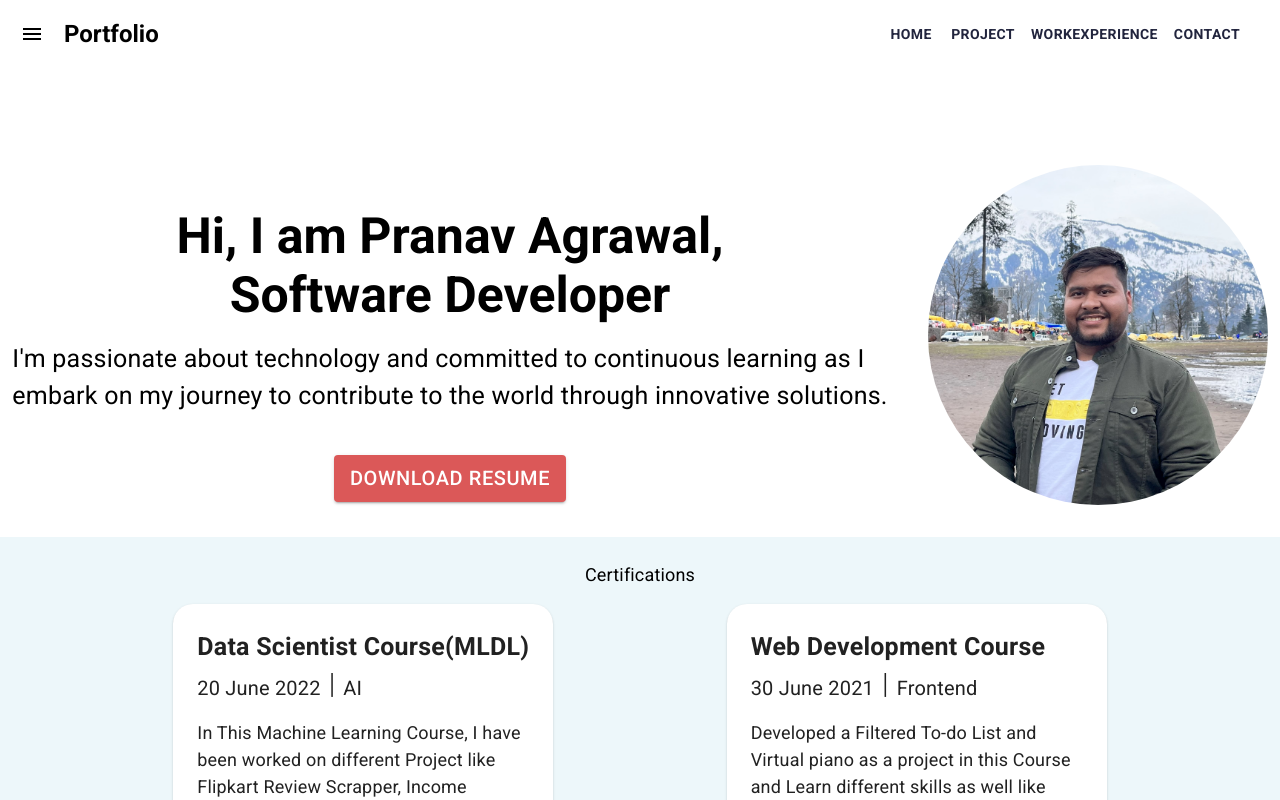
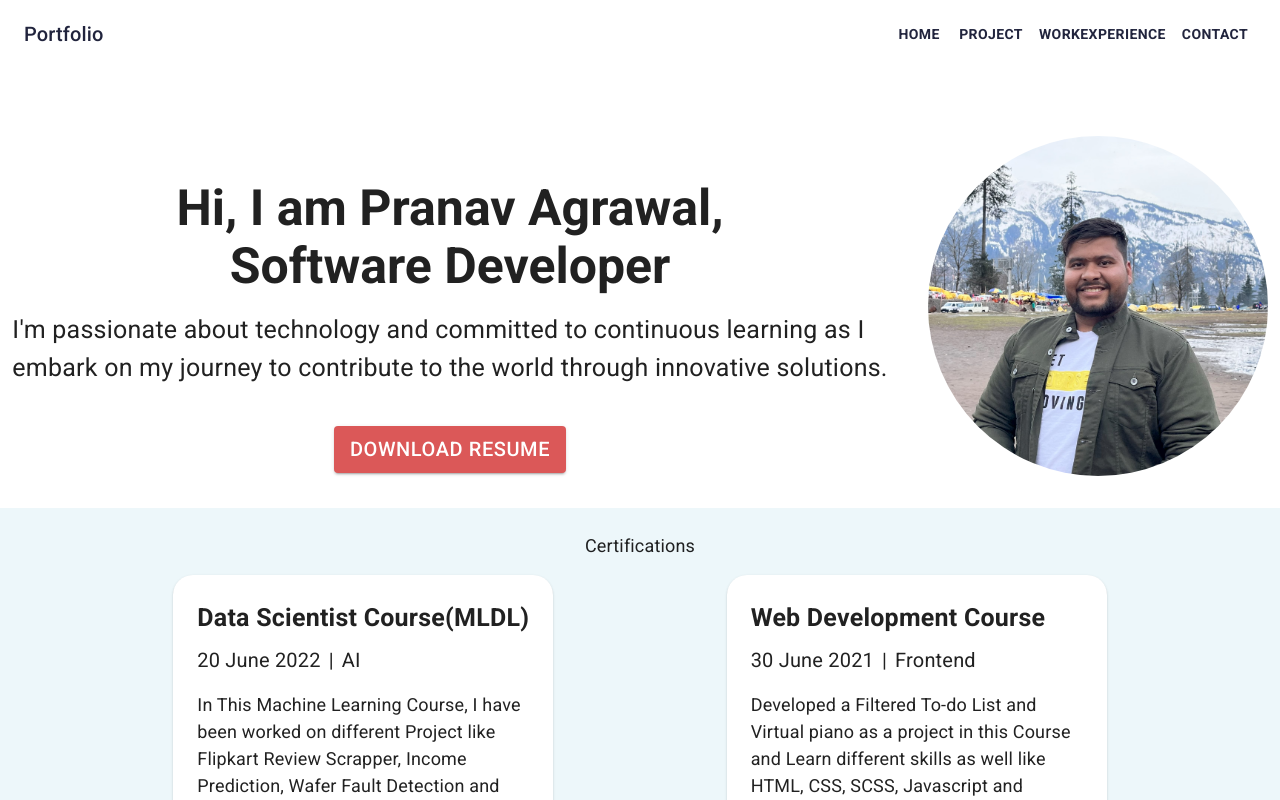
Before and after one commit to Pranavagrl/My_Portfolio, a React (Create React App) app: page / in a window 1280 px wide. Shown: the top 800 px of the page. Built offline with nearby package versions, Linux system fonts and the light colour scheme.

Commit message:
Final Commit

```diff
--- a/src/App.js
+++ b/src/App.js
@@ -1,11 +1,11 @@
 import React from "react";
-import Navbar from "./components/Navbar";
 import { Stack } from "@mui/material";
 import { Route, Routes } from "react-router";
 import HomeScreen from "./components/HomeScreen";
 import Contact from "./components/Contact";
 import WorkExperience from "./components/WorkExperience";
 import Project from "./components/Project";
+import Navbar from "./components/Navbar";
 
 const App = () => {
   return (
--- a/src/components/Navbar.jsx
+++ b/src/components/Navbar.jsx
@@ -1,35 +1,150 @@
 import React from "react";
-import { Box, Button, IconButton, Toolbar, Typography } from "@mui/material";
+import {
+  AppBar,
+  Box,
+  Button,
+  CssBaseline,
+  Divider,
+  Drawer,
+  IconButton,
+  List,
+  ListItem,
+  ListItemButton,
+  ListItemText,
+  Toolbar,
+  Typography,
+} from "@mui/material";
 import MenuIcon from "@mui/icons-material/Menu";
 import { Link } from "react-router-dom";
 
-const pages = ["Home", "Project", "WorkExperience", "Contact"];
+// const pages = ["Home", "Project", "WorkExperience", "Contact"];
 
-const Navbar = () => {
+// const Navbar = () => {
+//   return (
+//     <Toolbar disableGutters>
+//       <IconButton
+//         size="large"
+//         edge="start"
+//         color="inherit"
+//         aria-label="menu"
+//         sx={{ mx: 1, fontWeight: "bold" }}
+//       >
+//         <MenuIcon />
+//       </IconButton>
+//       <Typography variant="h5" sx={{ flexGrow: 1, fontWeight: "bold" }}>
+//         Portfolio
+//       </Typography>
+//       <Box
+//         sx={{
+//           flexGrow: 0,
+//           display: { md: "none", lg: "flex" },
+//           mr: 4,
+//         }}
+//       >
+//         {pages.map((page) => (
+//           <Button
+//             key={page}
+//             sx={{
+//               my: 2,
+//               color: "#21243D",
+//               display: "block",
+//               fontWeight: "bold",
+//             }}
+//           >
+//             <Link
+//               style={{
+//                 textDecoration: "none",
+//                 color: "#21243D",
+//                 fontSize: "bold",
+//               }}
+//               to={`/${page}`}
+//             >
+//               {page}
+//             </Link>
+//           </Button>
+//         ))}
+//       </Box>
+//     </Toolbar>
+//   );
+// };
+
+// export default Navbar;
+
+const drawerWidth = 600;
+const navItems = ["Home", "Project", "WorkExperience", "Contact"];
+
+function Navbar(props) {
+  const [mobileOpen, setMobileOpen] = React.useState(false);
+
+  const handleDrawerToggle = () => {
+    setMobileOpen((prevState) => !prevState);
+  };
+
+  const drawerForMobileDevices = (
+    <Box onClick={handleDrawerToggle} sx={{ textAlign: "center" }}>
+      <Typography variant="h6" sx={{ py: 4, color: "#21243D", fontSize: 60 }}>
+        Portfolio
+      </Typography>
+      <Divider />
+      <List>
+        {navItems.map((item) => (
+          <ListItem key={item}>
+            <ListItemButton
+              component={Link}
+              to={`/${item}`}
+              sx={{
+                textAlign: "center",
+              }}
+            >
+              <Typography variant="h6" sx={{ fontSize: "60px", py: 2 }}>
+                {item}
+              </Typography>
+              {/* <ListItemText primary={item} /> */}
+            </ListItemButton>
+          </ListItem>
+        ))}
+      </List>
+    </Box>
+  );
+
   return (
-    <Toolbar disableGutters>
+    <Box sx={{ display: "flex", mb: { xs: 15, lg: 5 } }}>
+      <CssBaseline />
+      <AppBar
+        component="nav"
+        sx={{ backgroundColor: "#fff", boxShadow: "none" }}
+      >
+        <Toolbar>
           <IconButton
             size="large"
+            color="inherit"
+            aria-label="open drawer"
             edge="start"
-        color="inherit"
-        aria-label="menu"
-        sx={{ mx: 1, fontWeight: "bold" }}
+            onClick={handleDrawerToggle}
+            sx={{
+              mr: 2,
+              display: { sm: "flex", lg: "none" },
+              color: "#21243D",
+            }}
           >
-        <MenuIcon />
+            <MenuIcon sx={{ fontSize: 75 }} />
           </IconButton>
-      <Typography variant="h5" sx={{ flexGrow: 1, fontWeight: "bold" }}>
+          <Typography
+            variant="h6"
+            component="div"
+            sx={{
+              flexGrow: 1,
+              display: { xs: "none", lg: "block" },
+              color: "#21243D",
+            }}
+            onClick={handleDrawerToggle}
+          >
             Portfolio
           </Typography>
-      <Box
-        sx={{
-          flexGrow: 0,
-          display: { xs: "none", md: "flex" },
-          mr: 4,
-        }}
-      >
-        {pages.map((page) => (
+          <Box sx={{ display: { xs: "none", lg: "flex" } }}>
+            {navItems.map((item) => (
               <Button
-            key={page}
+                key={item}
                 sx={{
                   my: 2,
                   color: "#21243D",
@@ -43,15 +158,36 @@ const Navbar = () => {
                     color: "#21243D",
                     fontSize: "bold",
                   }}
-              to={`/${page}`}
+                  to={`/${item}`}
                 >
-              {page}
+                  {item}
                 </Link>
               </Button>
             ))}
           </Box>
         </Toolbar>
+      </AppBar>
+      <nav>
+        <Drawer
+          variant="temporary"
+          open={mobileOpen}
+          onClose={handleDrawerToggle}
+          ModalProps={{
+            keepMounted: true,
+          }}
+          sx={{
+            display: { xs: "block", lg: "none" },
+            "& .MuiDrawer-paper": {
+              boxSizing: "border-box",
+              width: drawerWidth,
+            },
+          }}
+        >
+          {drawerForMobileDevices}
+        </Drawer>
+      </nav>
+    </Box>
   );
-};
+}
 
 export default Navbar;
```
Lines whose indentation alone changed are shown as unchanged.
